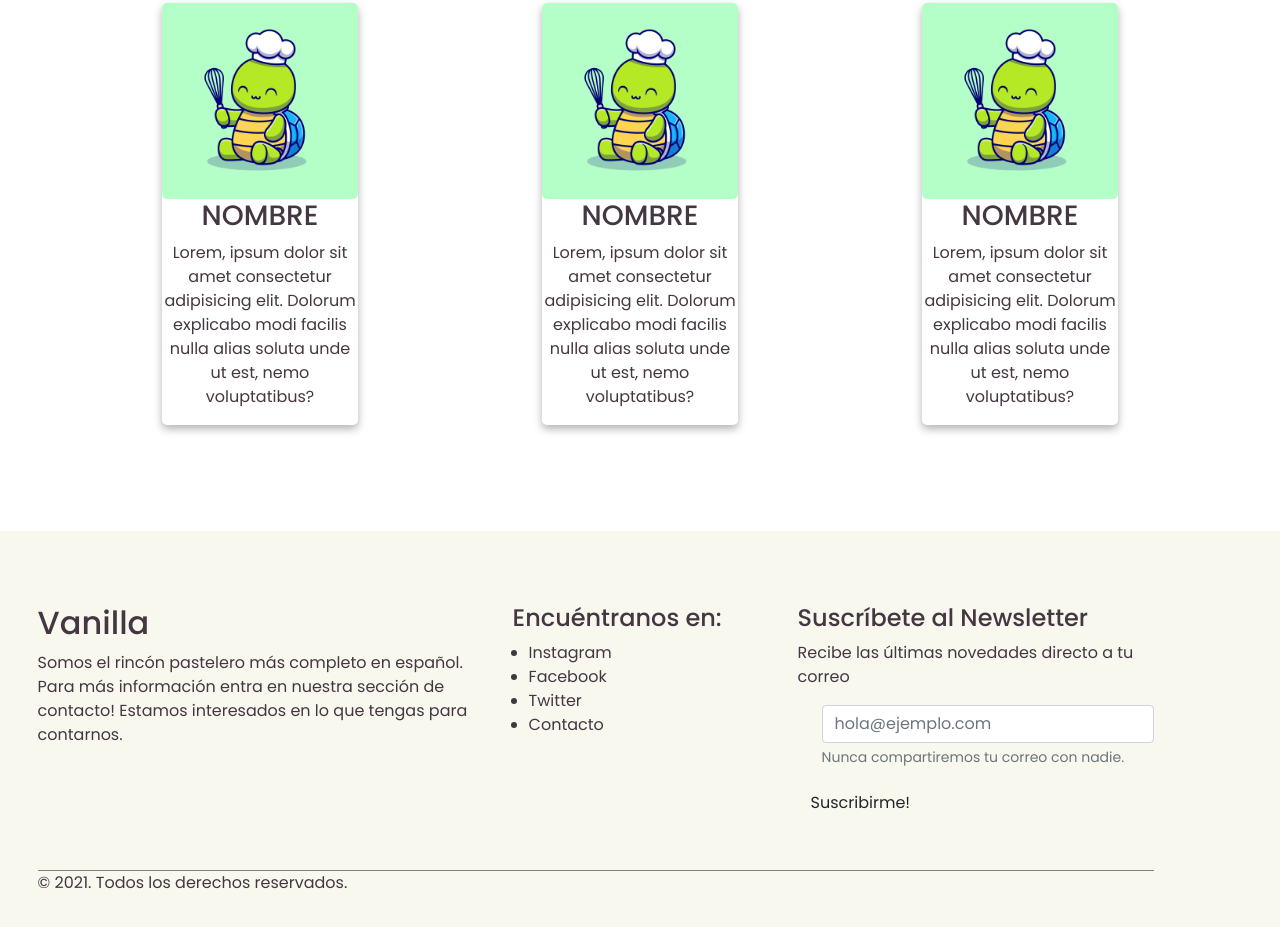
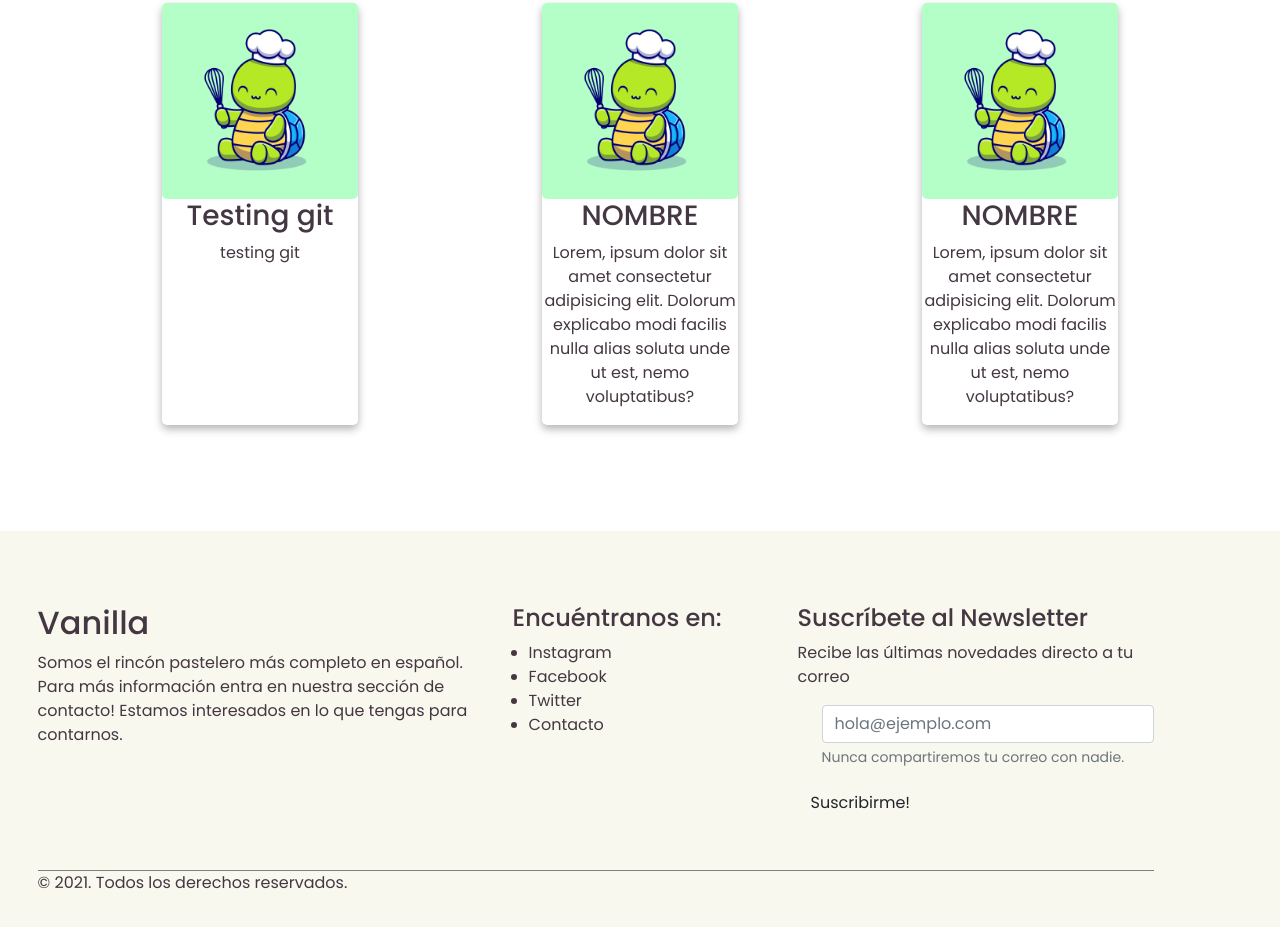
Before and after one commit to vrobertih/proyecto-web, a website: page cursos.html in a window 1280 px wide. Shown: the part 1545-2472 px from the top of the page. Drawn offline with nearby package versions, Linux system fonts and the light colour scheme.

Commit message:
updating title to test git

```diff
--- a/cursos.html
+++ b/cursos.html
@@ -129,12 +129,9 @@
                     <div class="col-md-4 contenedorCursos">
                         <div class='cursoBox'> <!-- Card de profesional 1 -->
                             <img src="imagenes/marcas/parcial.jpg" alt='chef1' class='cursoImg'>
-                            <h3 class='averageFont'>NOMBRE</h3>
+                            <h3 class='averageFont'>Testing git</h3>
                             <p>
-                                Lorem, ipsum dolor sit amet consectetur adipisicing elit. Dolorum explicabo modi facilis
-                                nulla
-                                alias
-                                soluta unde ut est, nemo voluptatibus?
+                                testing git
                             </p>
                         </div>
                     </div>
```
